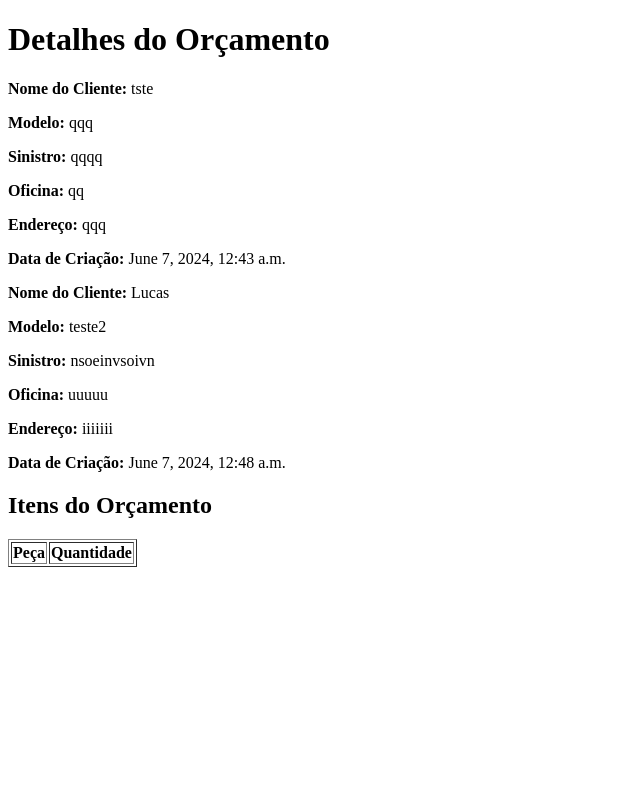
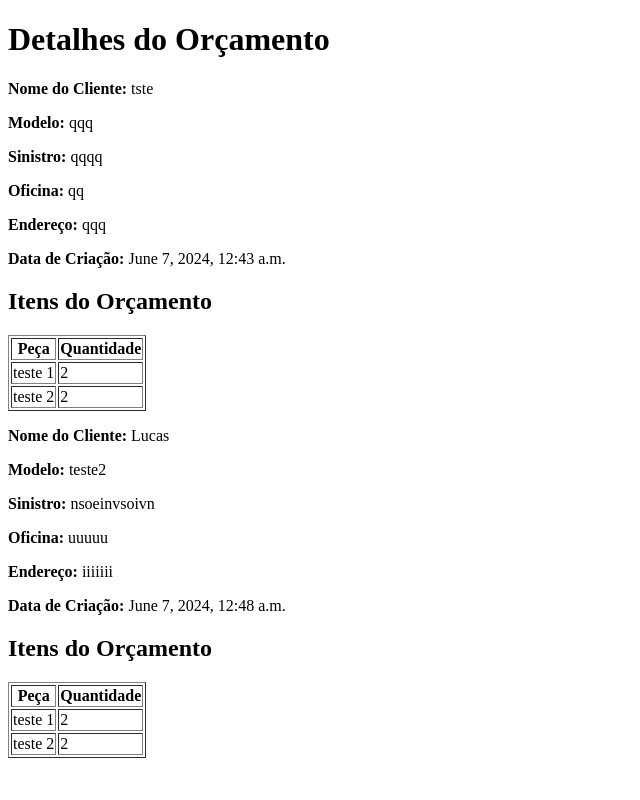
Before and after one commit to AmaralFLucas/OrcaPeca, a Django app: page /orcamento/ in a window 1280 px wide. Shown: the whole page, without its empty margins (0-640 px from the left). Run offline with Django 4.2, Linux system fonts and the light colour scheme; data comes from the database, SQL or seed files in the repository; both versions use the stored data as it was after the commit; lists and menus that the app fills with data are empty.

```diff
--- a/orcaPecas/templates/pages/orcamento_detalhes.html
+++ b/orcaPecas/templates/pages/orcamento_detalhes.html
@@ -14,7 +14,7 @@
     <p><strong>Oficina:</strong> {{ orcamento.oficina_entrega_nome }}</p>
     <p><strong>Endereço:</strong> {{ orcamento.oficina_entrega_endereco }}</p>
     <p><strong>Data de Criação:</strong> {{ orcamento.data_criacao }}</p>
-    {% endfor %}
+
     <h2>Itens do Orçamento</h2>
     <table border="1">
         <thead>
@@ -24,15 +24,15 @@
             </tr>
         </thead>
         <tbody>
-            {% for item in orcamentos.itens_orcamento %}
+            {% for item in itens %}
             <tr>
-                <td>{{ item.peca }}</td>
-                <td>{{ item.quantidade }}</td>
+                <td>{{item.peca}}</td>
+                <td>{{ item.quantidade}}</td>
             </tr>
             {% endfor %}
         </tbody>
     </table>
-
+    {% endfor %}
 
 </body>
 </html>
--- a/orcaPecas/views.py
+++ b/orcaPecas/views.py
@@ -52,6 +52,10 @@ def solicitar_orcamento(request):
 
 def exibir_orcamento(request):
     orcamentos = Orcamento.objects.all()
-    for item in orcamentos:
-        print(item.itens_orcamento)
-    return render(request, 'pages/orcamento_detalhes.html', {'orcamentos': orcamentos})
+    itens = []
+    for i in orcamentos:
+        print(type(i.itens_orcamento))
+        itens.append(i.itens_orcamento)
+    # for item in orcamentos:
+    #     print(item.itens_orcamento)
+    return render(request, 'pages/orcamento_detalhes.html', {'orcamentos': orcamentos, 'itens':itens[0]})
```
Also changed, not shown: db.sqlite3.
